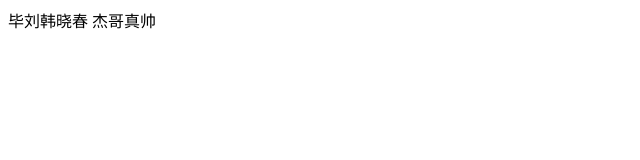
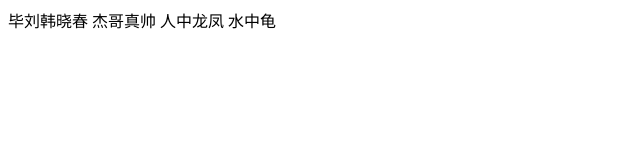
Before and after one commit to BiLiuHanChun/juesehuhuan, a plain HTML site: page 理解消抖.html in a window 1280 px wide. Shown: the whole page, without its empty margins (0-640 px from the left). Drawn offline with Linux system fonts and the light colour scheme.

Commit message:
b程序员的第三次提交

```diff
--- a/理解消抖.html
+++ b/理解消抖.html
@@ -14,7 +14,7 @@
 </head>
 
 <body>
-    毕刘韩晓春 杰哥真帅
+    毕刘韩晓春 杰哥真帅 人中龙凤 水中龟
     <script>
         var timer = null
         window.onscroll = function() {
```
